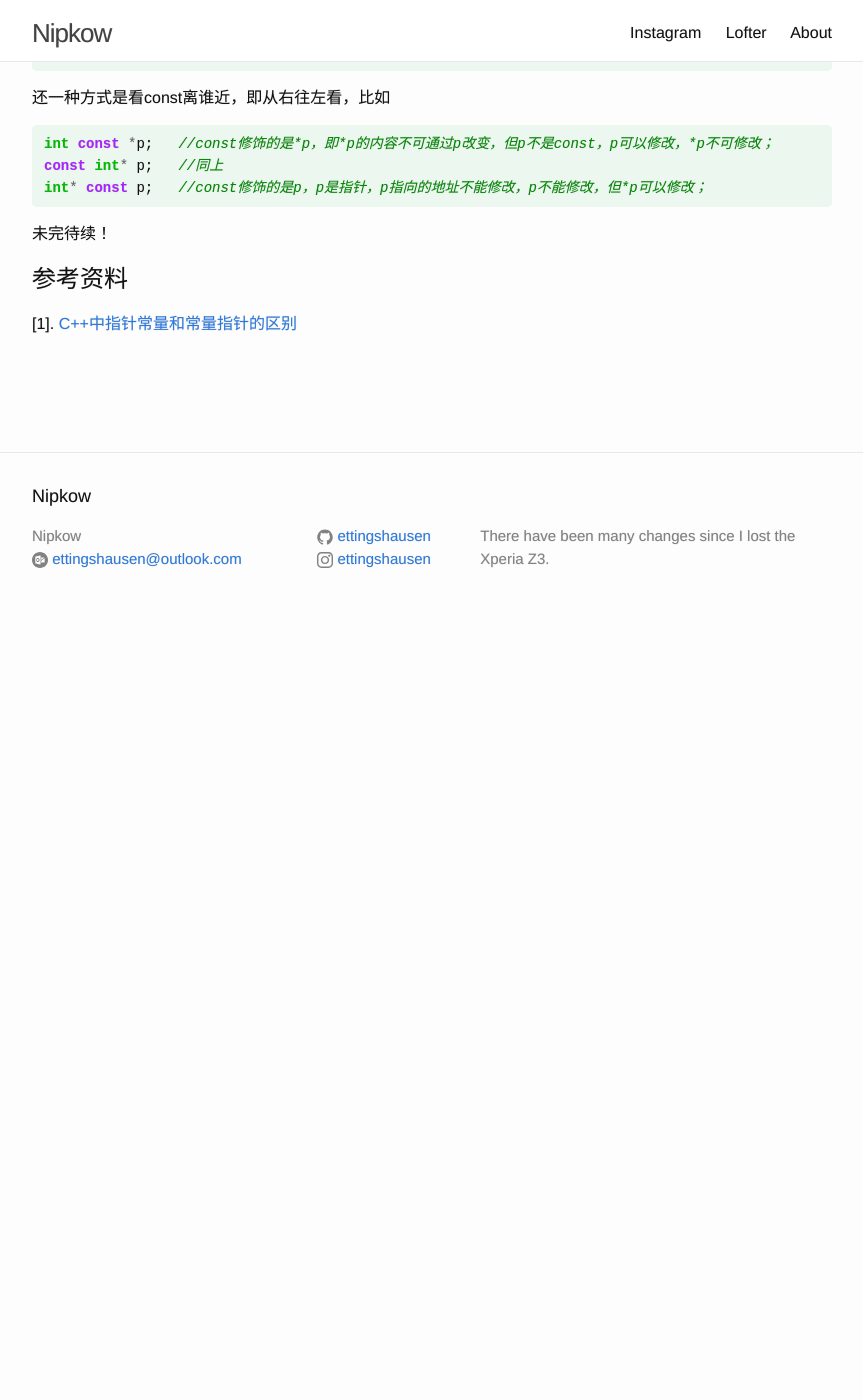
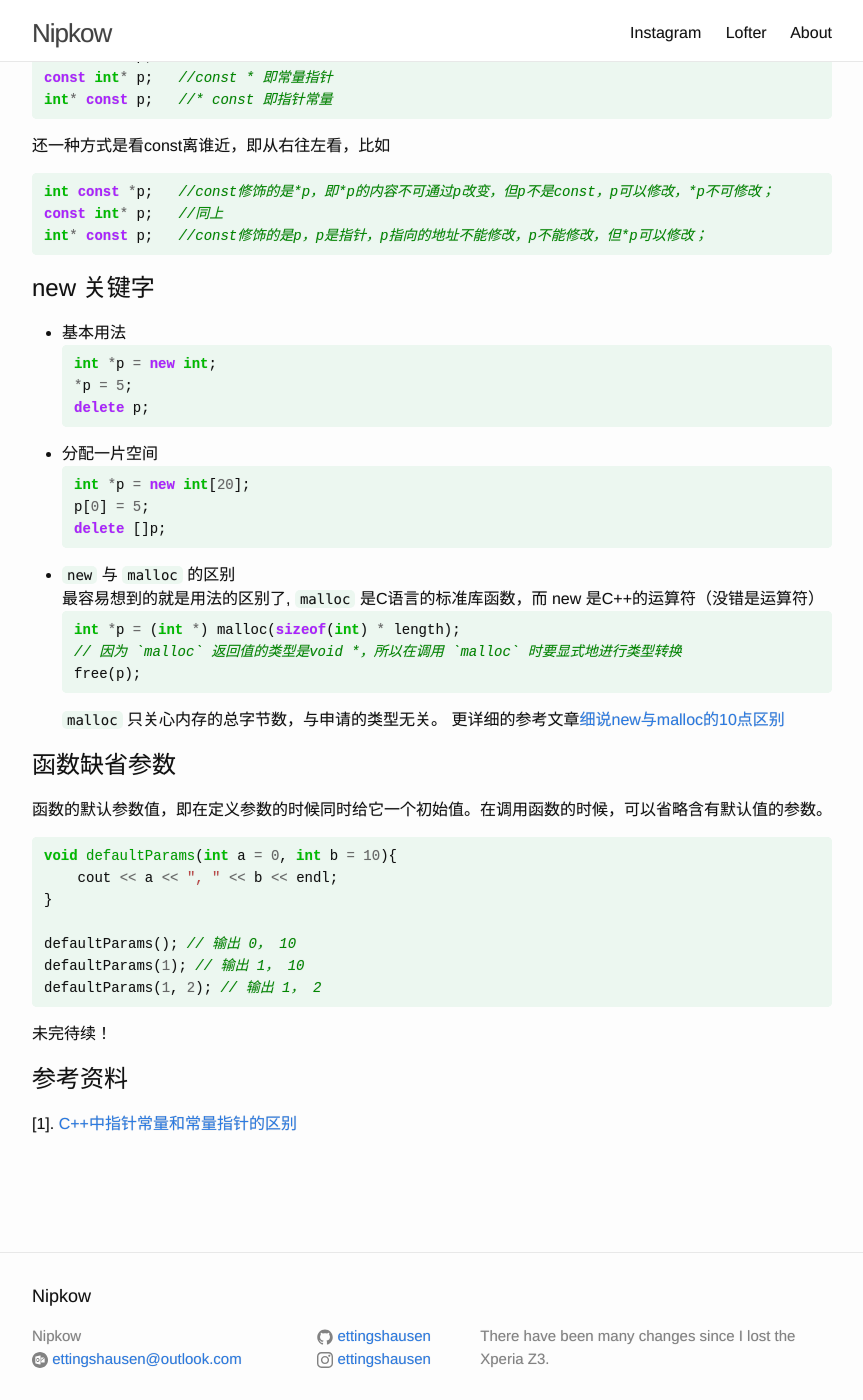
Before and after one commit to ettingshausen/ettingshausen.github.io, a Jekyll site: the page built from _posts/2017-11-27-c++-notes.md, in a window 1280 px wide and 1400 px high, scrolled down 2640 px. Shown: the whole window, without its empty margins (208-1071 px from the left). Built offline with Jekyll 4.4.1, drawn with Linux system fonts in a browser that asks for light colours; Markdown is read by kramdown in place of the engine named in the settings; formulas are drawn with MathJax 3; before the commit the page ends 3270 px from its top, so only the background shows below that; some of the changed text lies outside the part shown.

Commit message:
new operator and default params

````diff
--- a/_posts/2017-11-27-c++-notes.md
+++ b/_posts/2017-11-27-c++-notes.md
@@ -12,7 +12,7 @@ categories: C++
 {:.image-caption}
 
 
-最近整理东西，发现大学期间记录的笔记。用草稿纸记的，说不准哪天就丢了，怪可惜。打算逐步整理出来，也算复习。
+最近整理东西，发现大学找工作期间记录的笔记。当时，学完C++ 已经近半年，用草稿纸写写画画主要用于回忆。说不准哪天就丢了，怪可惜。打算逐步整理出来，也算复习。想想那个时候，找工作的时候，只看C++的岗位，从心底里的看不上Java，Java是个多简单的语言，哪个人不会？ 现在看到这些笔记，挺浅显的，都是非常基础的东西，想一想，年轻真是无知啊 :p
 
 
 # 位运算
@@ -118,6 +118,45 @@ int* const p;	//const修饰的是p，p是指针，p指向的地址不能修改
 ```
 
 
+# new 关键字
+
++ 基本用法
+```c++
+int *p = new int;
+*p = 5;
+delete p;
+```
++ 分配一片空间
+```c++
+int *p = new int[20];
+p[0] = 5;
+delete []p;
+```
++ `new` 与 `malloc` 的区别
+最容易想到的就是用法的区别了, `malloc` 是C语言的标准库函数，而 new 是C++的运算符（没错是运算符）
+```c++
+int *p = (int *) malloc(sizeof(int) * length);
+// 因为 `malloc` 返回值的类型是void *，所以在调用 `malloc` 时要显式地进行类型转换
+free(p);
+```
+`malloc` 只关心内存的总字节数，与申请的类型无关。
+更详细的参考文章[细说new与malloc的10点区别](http://www.cnblogs.com/QG-whz/p/5140930.html)
+
+
+# 函数缺省参数
+
+函数的默认参数值，即在定义参数的时候同时给它一个初始值。在调用函数的时候，可以省略含有默认值的参数。
+```c++
+void defaultParams(int a = 0, int b = 10){
+    cout << a << ", " << b << endl;
+}
+
+defaultParams(); // 输出 0， 10
+defaultParams(1); // 输出 1， 10
+defaultParams(1, 2); // 输出 1， 2
+```
+
+
 未完待续！
 
 # 参考资料
````
